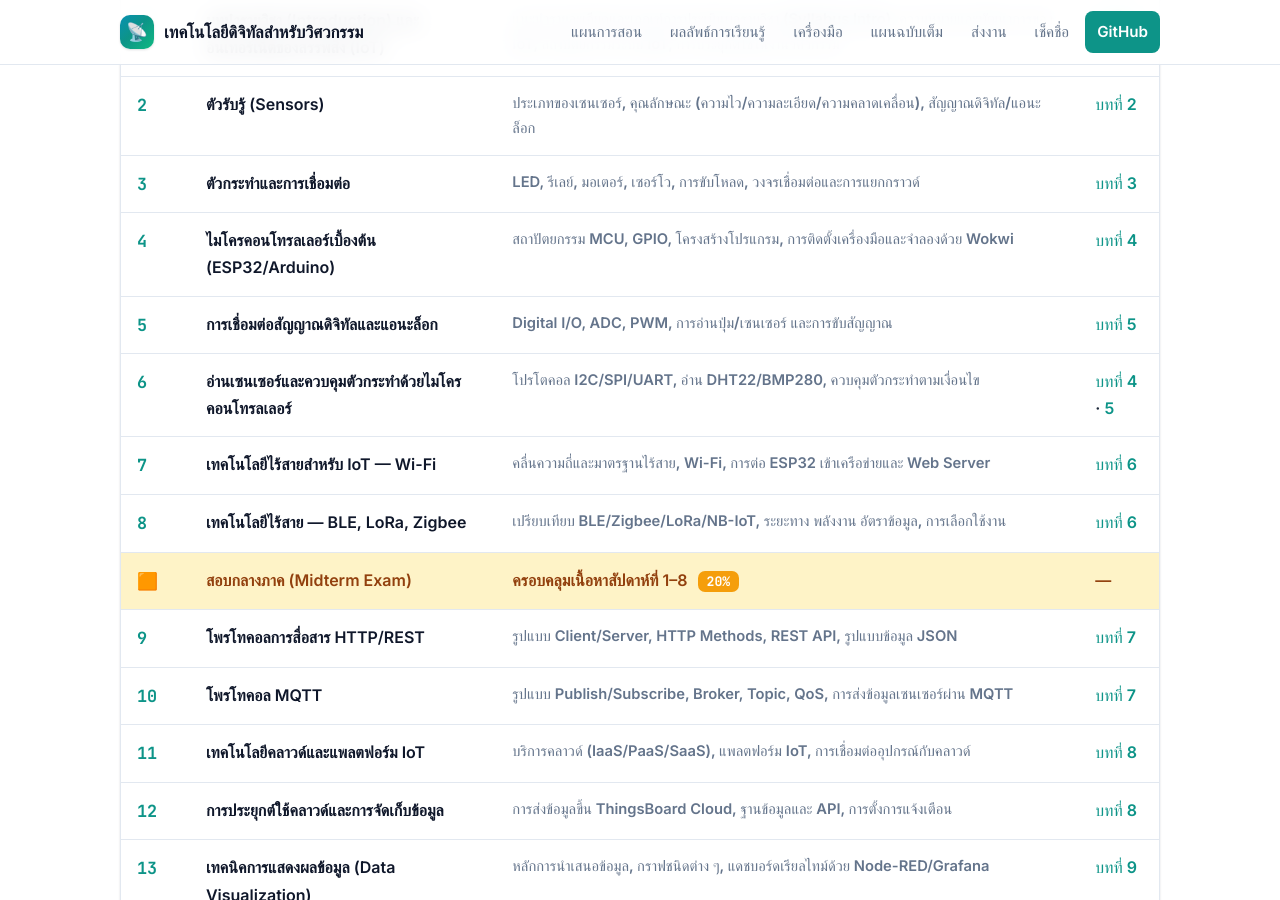
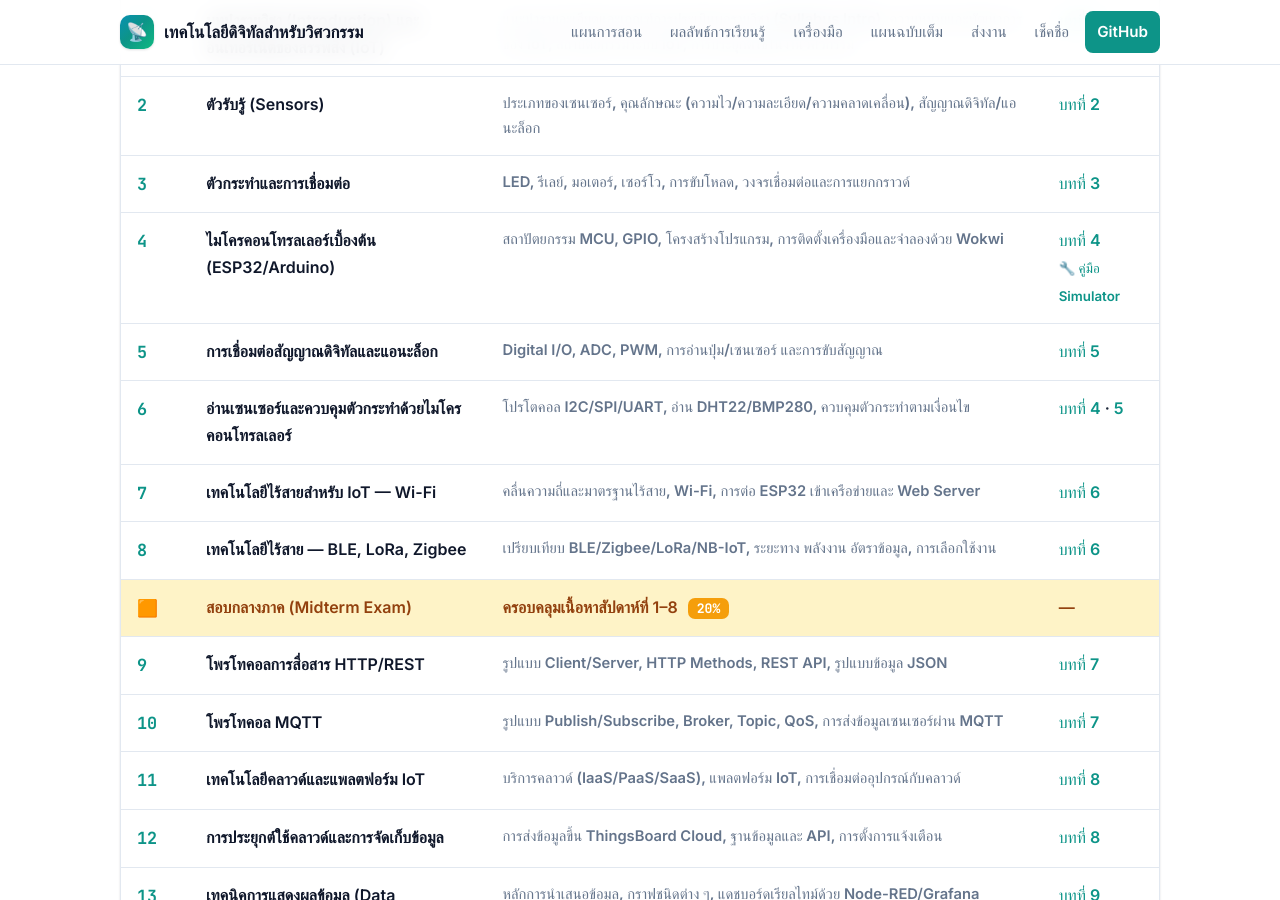
Before and after one commit to alfaXphoori/TechEngineering, a Jekyll site: the page built from index.html, in a window 1280 px wide and 900 px high, scrolled down 2086 px. Built offline with Jekyll 4.4.1, drawn with Linux system fonts in a browser that asks for light colours; some web fonts are replaced.

Commit message:
feat: add link to simulator setup guide in schedule

```diff
--- a/index.html
+++ b/index.html
@@ -88,7 +88,7 @@ title: หน้าแรก
           <tr><td class="wk">1</td><td class="topic">บทนำรายวิชา (Introduction) และอินเทอร์เน็ตของสรรพสิ่ง (IoT)</td><td class="detail">แนะนำรายละเอียดและเกณฑ์การประเมินผลรายวิชา (Syllabus Intro), ความหมายและพัฒนาการของ IoT, สถาปัตยกรรมระบบ IoT, การประยุกต์ใช้ในงานวิศวกรรม</td><td><a href="{{ '/chapters/ch01-iot-introduction/' | relative_url }}">บทที่ 1</a></td></tr>
           <tr><td class="wk">2</td><td class="topic">ตัวรับรู้ (Sensors)</td><td class="detail">ประเภทของเซนเซอร์, คุณลักษณะ (ความไว/ความละเอียด/ความคลาดเคลื่อน), สัญญาณดิจิทัล/แอนะล็อก</td><td><a href="{{ '/chapters/ch02-sensors/' | relative_url }}">บทที่ 2</a></td></tr>
           <tr><td class="wk">3</td><td class="topic">ตัวกระทำและการเชื่อมต่อ</td><td class="detail">LED, รีเลย์, มอเตอร์, เซอร์โว, การขับโหลด, วงจรเชื่อมต่อและการแยกกราวด์</td><td><a href="{{ '/chapters/ch03-actuators/' | relative_url }}">บทที่ 3</a></td></tr>
-          <tr><td class="wk">4</td><td class="topic">ไมโครคอนโทรลเลอร์เบื้องต้น (ESP32/Arduino)</td><td class="detail">สถาปัตยกรรม MCU, GPIO, โครงสร้างโปรแกรม, การติดตั้งเครื่องมือและจำลองด้วย Wokwi</td><td><a href="{{ '/chapters/ch04-microcontroller/' | relative_url }}">บทที่ 4</a></td></tr>
+          <tr><td class="wk">4</td><td class="topic">ไมโครคอนโทรลเลอร์เบื้องต้น (ESP32/Arduino)</td><td class="detail">สถาปัตยกรรม MCU, GPIO, โครงสร้างโปรแกรม, การติดตั้งเครื่องมือและจำลองด้วย Wokwi</td><td><a href="{{ '/chapters/ch04-microcontroller/' | relative_url }}">บทที่ 4</a><br><small><a href="{{ '/chapters/ch04-microcontroller/simulator-setup.html' | relative_url }}">🔧 คู่มือ Simulator</a></small></td></tr>
           <tr><td class="wk">5</td><td class="topic">การเชื่อมต่อสัญญาณดิจิทัลและแอนะล็อก</td><td class="detail">Digital I/O, ADC, PWM, การอ่านปุ่ม/เซนเซอร์ และการขับสัญญาณ</td><td><a href="{{ '/chapters/ch05-io-interfacing/' | relative_url }}">บทที่ 5</a></td></tr>
           <tr><td class="wk">6</td><td class="topic">อ่านเซนเซอร์และควบคุมตัวกระทำด้วยไมโครคอนโทรลเลอร์</td><td class="detail">โปรโตคอล I2C/SPI/UART, อ่าน DHT22/BMP280, ควบคุมตัวกระทำตามเงื่อนไข</td><td><a href="{{ '/chapters/ch04-microcontroller/' | relative_url }}">บทที่ 4</a> · <a href="{{ '/chapters/ch05-io-interfacing/' | relative_url }}">5</a></td></tr>
           <tr><td class="wk">7</td><td class="topic">เทคโนโลยีไร้สายสำหรับ IoT — Wi-Fi</td><td class="detail">คลื่นความถี่และมาตรฐานไร้สาย, Wi-Fi, การต่อ ESP32 เข้าเครือข่ายและ Web Server</td><td><a href="{{ '/chapters/ch06-wireless/' | relative_url }}">บทที่ 6</a></td></tr>
```
